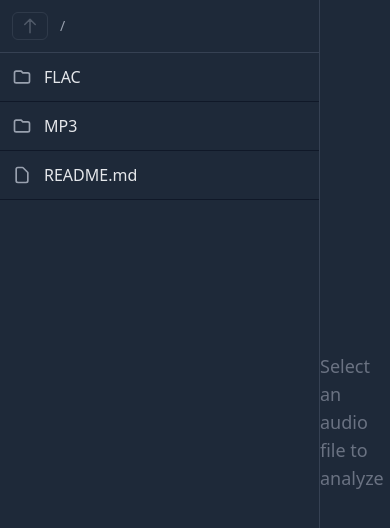
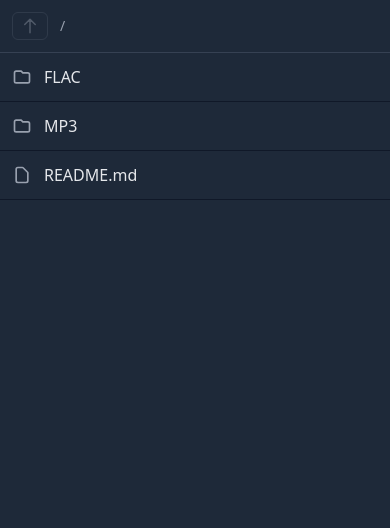
Before and after one commit to casantosmu/audiodeck, a React (Vite) app in the folder frontend/: page / in a window 390 px wide. Shown: the top 528 px of the page. Built offline with nearby package versions, Linux system fonts and the light colour scheme.

Commit message:
Add mobile view

```diff
--- a/frontend/src/App.tsx
+++ b/frontend/src/App.tsx
@@ -39,9 +39,17 @@ export default function App() {
     setSelectedFile(filePath);
   };
 
+  const handleClearFile = () => {
+    setSelectedFile(null);
+  };
+
   return (
-    <div className="flex h-screen w-screen bg-gray-900 text-gray-100">
-      <div className="flex-none w-80 border-r border-gray-700">
+    <div className="h-dvh w-screen bg-gray-900 text-gray-100 lg:flex">
+      <div
+        className={`${
+          selectedFile ? "hidden" : "block"
+        } h-full w-full lg:block lg:w-80 lg:flex-none lg:border-r lg:border-gray-700`}
+      >
         <FileBrowser
           currentPath={currentPath}
           items={itemsForCurrentPath}
@@ -49,8 +57,15 @@ export default function App() {
           onFileSelect={handleFileSelect}
         />
       </div>
-      <div className="flex-1 flex flex-col">
-        <SpectrogramDisplay filePath={selectedFile} />
+      <div
+        className={`${
+          selectedFile ? "block" : "hidden"
+        } h-full w-full lg:block lg:flex-1`}
+      >
+        <SpectrogramDisplay
+          filePath={selectedFile}
+          onClearFile={handleClearFile}
+        />
       </div>
     </div>
   );
--- a/frontend/src/components/SpectrogramDisplay/SpectrogramDisplay.tsx
+++ b/frontend/src/components/SpectrogramDisplay/SpectrogramDisplay.tsx
@@ -1,13 +1,17 @@
+import { HiOutlineArrowLeft } from "react-icons/hi";
+
 interface SpectrogramDisplayProps {
   filePath: string | null;
+  onClearFile: () => void; // New prop to handle going back
 }
 
 export default function SpectrogramDisplay({
   filePath,
+  onClearFile,
 }: SpectrogramDisplayProps) {
   if (!filePath) {
     return (
-      <div className="bg-gray-800 h-full flex justify-center items-center">
+      <div className="bg-gray-800 h-full hidden lg:flex justify-center items-center">
         <span className="text-gray-500 text-lg">
           Select an audio file to analyze
         </span>
@@ -19,9 +23,20 @@ export default function SpectrogramDisplay({
 
   return (
     <div className="bg-gray-800 h-full flex flex-col">
-      <div className="p-5 border-b border-gray-700">
-        <h2 className="text-2xl font-bold text-sky-400 truncate">{fileName}</h2>
-        <div className="flex gap-x-6 text-sm text-gray-400 mt-2">
+      <div className="flex items-center gap-x-4 p-5 border-b border-gray-700">
+        <button
+          type="button"
+          onClick={onClearFile}
+          className="cursor-pointer p-2 text-lg text-gray-400 border border-gray-600 rounded-md hover:border-sky-400 hover:text-sky-400 lg:hidden"
+        >
+          <HiOutlineArrowLeft size={18} />
+        </button>
+
+        <div className="truncate">
+          <h2 className="text-2xl font-bold text-sky-400 truncate">
+            {fileName}
+          </h2>
+          <div className="flex flex-wrap gap-x-6 text-sm text-gray-400 mt-2">
             <span>
               <strong>Codec:</strong> FLAC
             </span>
@@ -33,9 +48,10 @@ export default function SpectrogramDisplay({
             </span>
           </div>
         </div>
+      </div>
 
-      <div className="flex-grow bg-black m-5 rounded-lg flex items-center justify-center border-2 border-dashed border-gray-700">
-        <div className="text-5xl font-black text-gray-800 tracking-widest select-none">
+      <div className="flex-grow bg-black m-2 lg:m-5 rounded-lg flex items-center justify-center border-2 border-dashed border-gray-700 overflow-hidden">
+        <div className="text-3xl lg:text-5xl font-black text-gray-800 tracking-widest select-none text-center p-4 break-all">
           SPECTROGRAM
         </div>
       </div>
```
Lines whose indentation alone changed are shown as unchanged.
